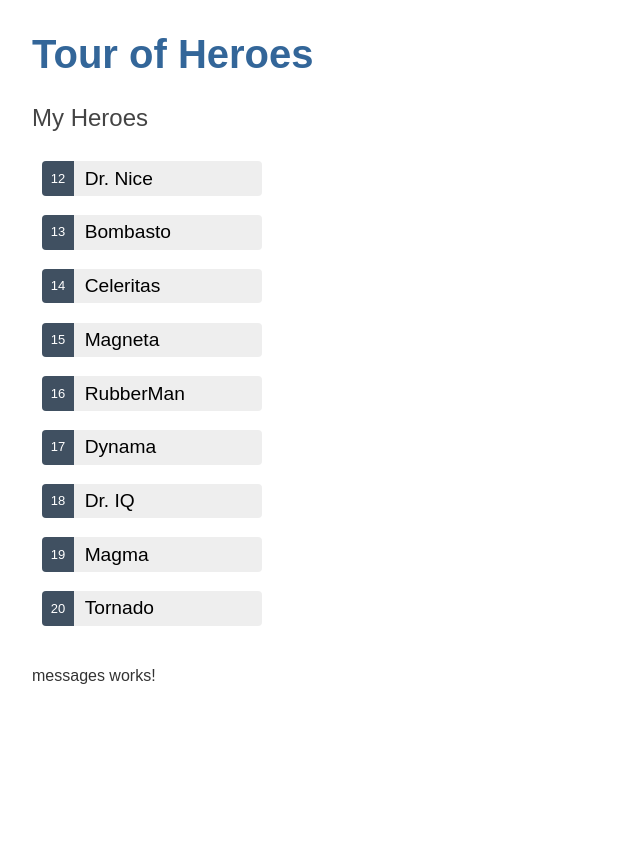
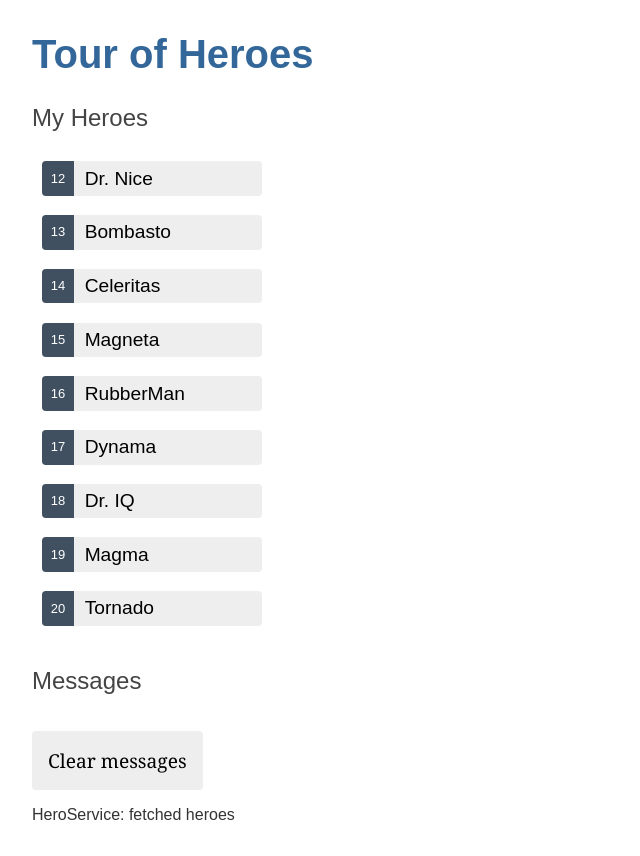
Before and after one commit to jsigne/TourOfHeroes, an Angular app: page / in a window 1280 px wide. Shown: the whole page, without its empty margins (0-640 px from the left). Before the commit the page ends 800 px from the top, so only its background shows below. Built offline with nearby package versions, Linux system fonts and the light colour scheme.

Commit message:
[MESSAGE] Affichage d'un message envoyé par le service hero et le component heroes

```diff
--- a/src/app/heroes/heroes.component.ts
+++ b/src/app/heroes/heroes.component.ts
@@ -1,6 +1,7 @@
 import { Component} from '@angular/core';
 import { Hero } from '../hero';
 import { HeroService } from '../service/hero.service';
+import { MessageService } from '../service/message.service';
 
 @Component({
   selector: 'app-heroes',
@@ -14,7 +15,7 @@
 
   selectedHero!: Hero;
 
-  constructor(private heroService: HeroService) {}
+  constructor(private heroService: HeroService, private messageService: MessageService) {}
 
   ngOnInit(): void {
     this.getHeroes()
@@ -22,6 +23,7 @@
 
   onSelect(hero: Hero): void{
     this.selectedHero = hero;
+    this.messageService.add(`HeroesComponent: Selected hero id=${hero.id}`);
   }
 
   getHeroes(): void {
--- a/src/app/messages/messages.component.html
+++ b/src/app/messages/messages.component.html
@@ -1 +1,8 @@
-<p>messages works!</p>
+<div *ngIf="messageService.messages.length">
+
+  <h2>Messages</h2>
+  <button type="button" class="clear"
+          (click)="messageService.clear()">Clear messages</button>
+  <div *ngFor='let message of messageService.messages'> {{message}} </div>
+
+</div>
--- a/src/app/service/hero.service.ts
+++ b/src/app/service/hero.service.ts
@@ -2,16 +2,17 @@
 import { Hero } from '../hero';
 import { HEROES } from '../mock-heroes';
 import { Observable, of } from 'rxjs';
-
+import { MessageService } from './message.service';
 @Injectable({
   providedIn: 'root'
 })
 export class HeroService {
 
-  constructor() { }
+  constructor(private messageService: MessageService) { }
 
   getHeroes(): Observable<Hero[]> {
     const heroes = of(HEROES);
+    this.messageService.add('HeroService: fetched heroes');
     return heroes;
   }
 
```
